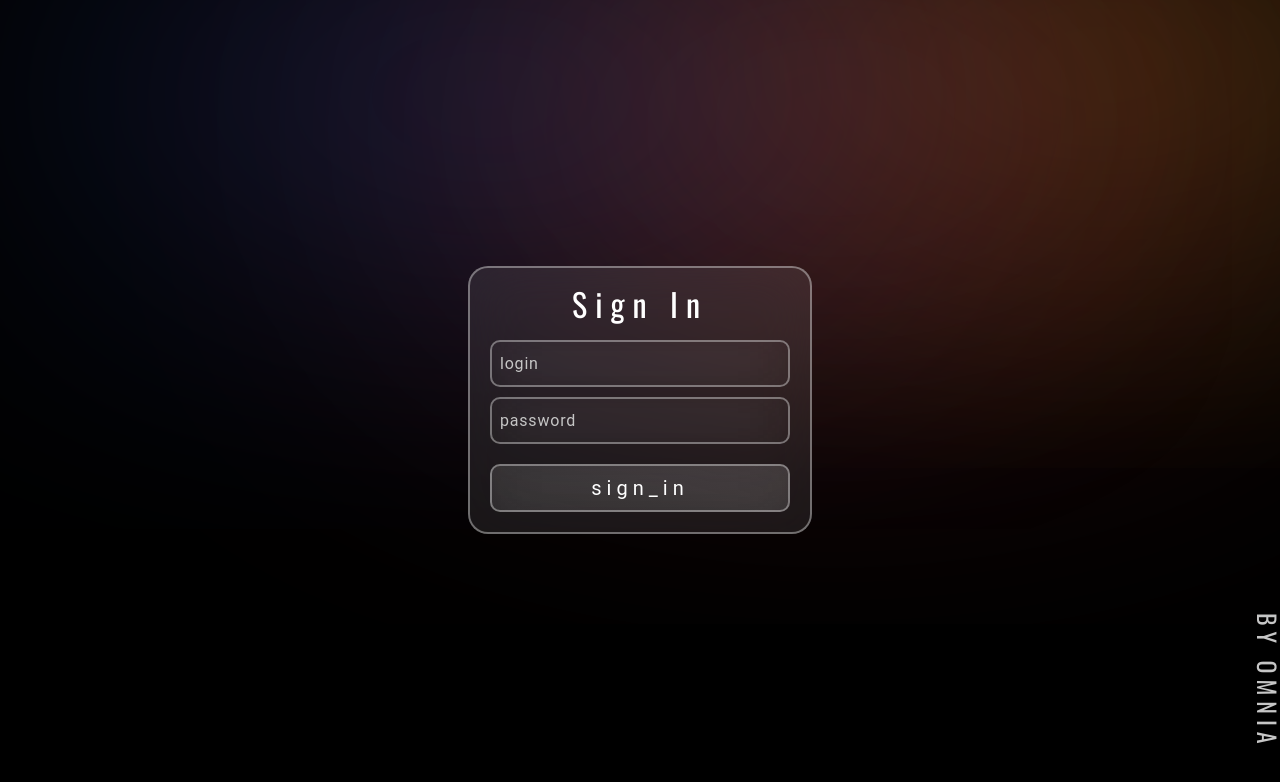
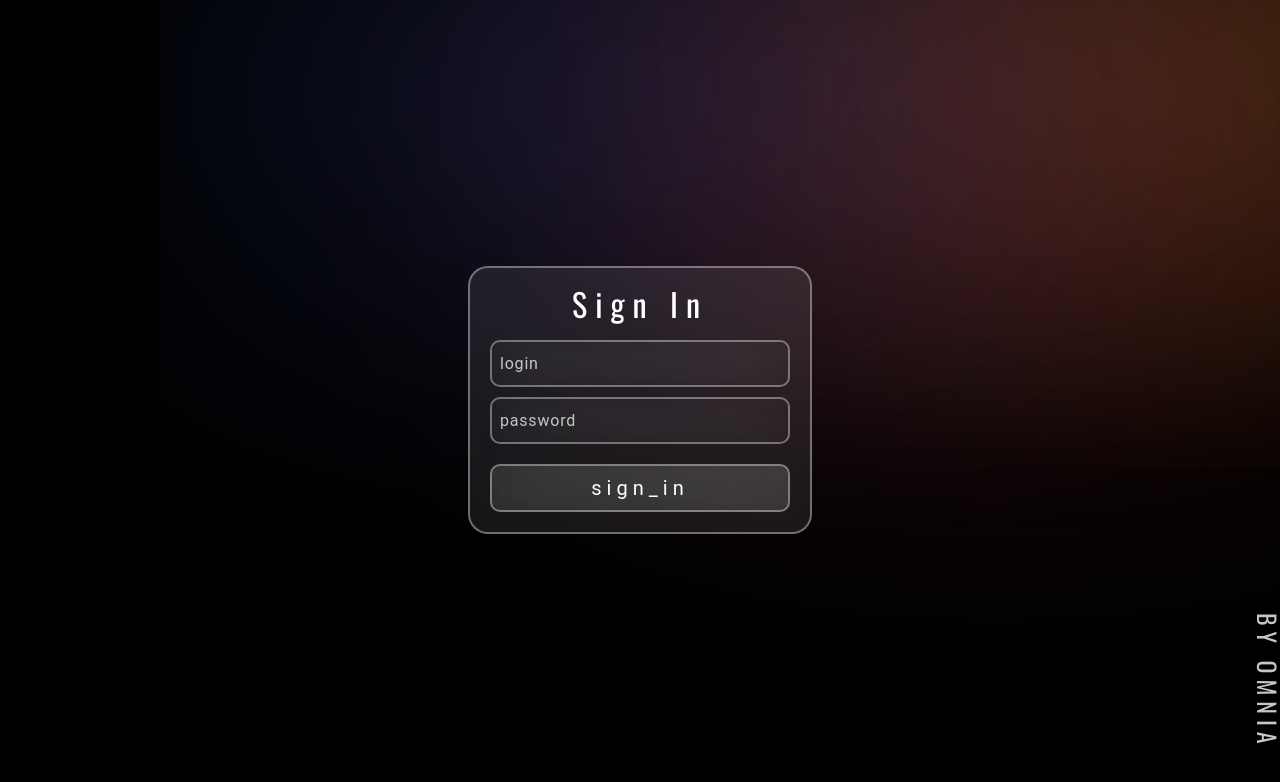
Before and after one commit to OmniaTeam/Involutio-Frontend, a React (Vite) app in the folder app/: page /auth in a window 1280 px wide. Shown: the top 782 px of the page. Built offline with nearby package versions, Linux system fonts and the light colour scheme.

Commit message:
FIX: background

```diff
--- a/app/src/styles/indexStyles.scss
+++ b/app/src/styles/indexStyles.scss
@@ -64,6 +64,8 @@
 
 .gradient {
     position: fixed;
+    left: 0;
+    right: 0;
     z-index: -1;
     top: 200px;
     transform: translate(10%, -35%) !important;
```
